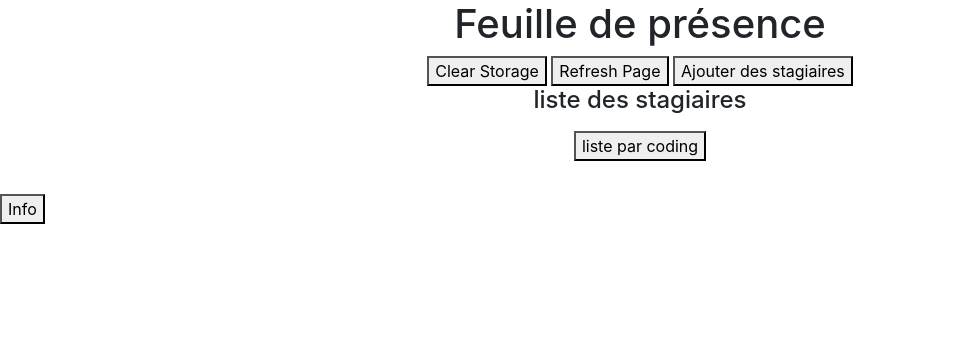
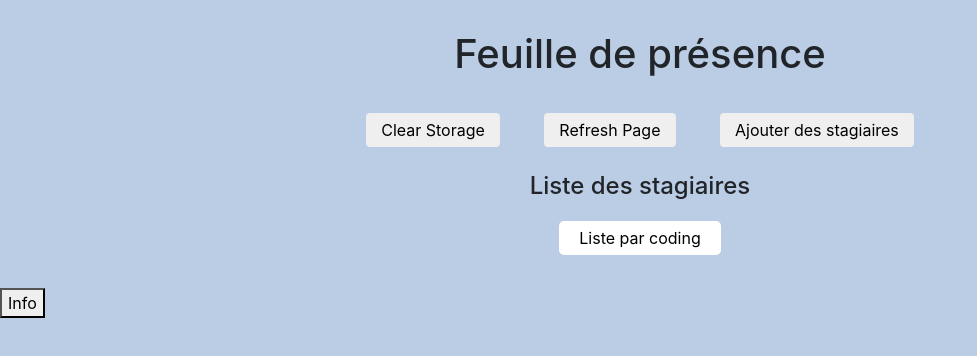
Before and after one commit to LouisePeiffer/js_programmePresence, a website: page index.html in a window 1280 px wide. Shown: the whole page, without its empty margins (0-977 px from the left). Drawn offline with nearby package versions, Linux system fonts and the light colour scheme; no server answers.

Commit message:
un peu de style mais pas trop lolol

```diff
--- a/index.html
+++ b/index.html
@@ -30,11 +30,11 @@
         </div>
 
         <div id="listStagiaires">
-            <h4>liste des stagiaires</h4>
+            <h4>Liste des stagiaires</h4>
             <ul class="listStag">
             </ul>
         </div>
-        <button>liste par coding</button>
+        <button class="listCoding">Liste par coding</button>
         <hr>
     </section>
 
--- a/src/sass/module/_index.sass
+++ b/src/sass/module/_index.sass
@@ -1,10 +1,19 @@
 body
     // position: relative
+    background-color: #bbcde4
     #localStorage
         display: flex
         flex-direction: column
         align-items: center
         position: relative
+        h1
+            margin: 30px
+        div
+            button
+                margin: 5px 20px
+                border: none
+                border-radius: 4px
+                padding: 5px 15px
         .modalBg
             position: fixed
             top: 0
@@ -52,6 +61,15 @@ body
                     padding: 0px 5px
                     border-radius: 2px
                     cursor: pointer
+        #listStagiaires
+            h4
+                margin: 20px
+        .listCoding
+            border: none
+            border-radius: 5px
+            background-color: white
+            color: black
+            padding: 5px 20px
     #modal
         #mod
             background-color: white
```
Also changed, not shown: public/css/app.css.
